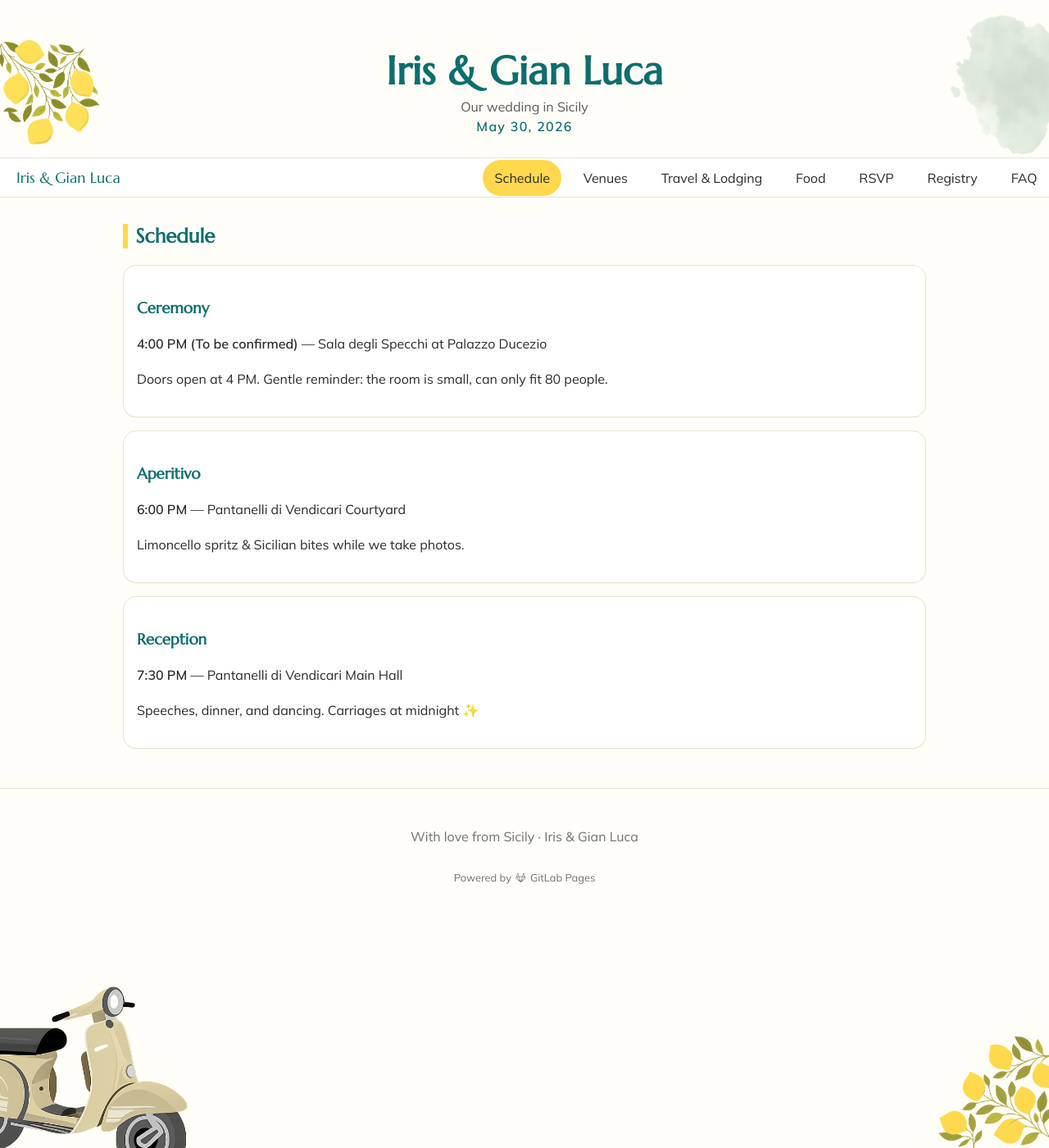
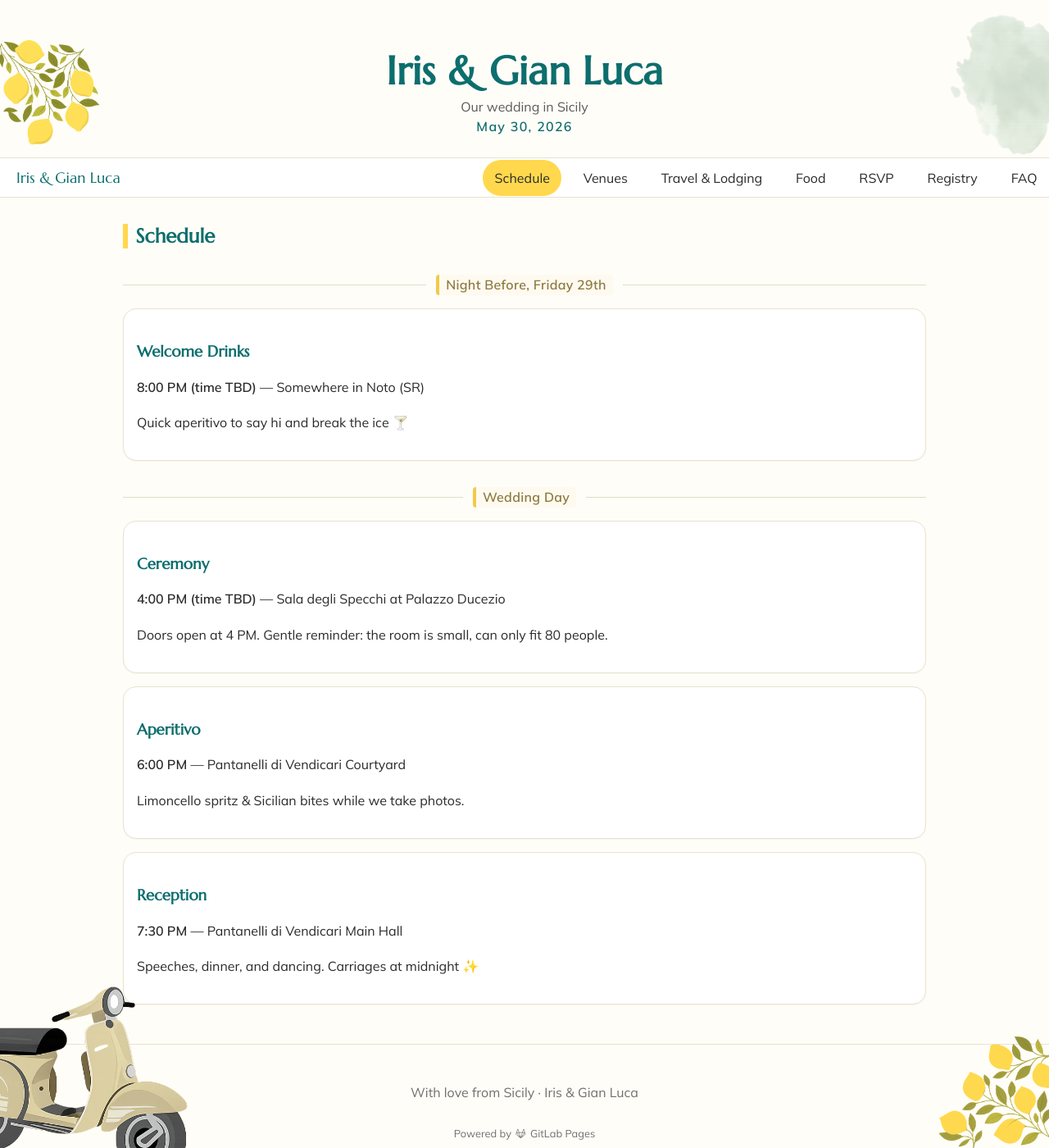
Before and after one commit to gfiasco/iris-gianluca, a Jekyll site: the page built from schedule.md, in a window 1280 px wide and 1400 px high. Shown: the whole window at 82% size. Built offline with Jekyll 4.4.1, drawn with Linux system fonts in a browser that asks for light colours.

Commit message:
feat: add day separator styles and update schedule layout for clarity

```diff
--- a/assets/css/style.css
+++ b/assets/css/style.css
@@ -184,3 +184,27 @@ body.nav-open .nav-links{transform:translateY(0)}
     display: none;
   }
 }
+
+.day-separator {
+  display: flex;
+  align-items: center;
+  gap: .75rem;
+  margin: 2rem 0 1rem;
+  color: #8c7a3e; /* matches your gold accent tone */
+  font-weight: 600;
+  letter-spacing: .3px;
+}
+.day-separator::before,
+.day-separator::after {
+  content: "";
+  flex: 1;
+  height: 1px;
+  background: rgba(140,122,62,.25);
+}
+.day-separator span {
+  white-space: nowrap;
+  padding: .15rem .5rem;
+  border-left: .25rem solid #f3c94b; /* your accent bar color */
+  background: #fffaf0;
+  border-radius: .25rem;
+}
--- a/schedule.md
+++ b/schedule.md
@@ -4,10 +4,21 @@ title: Schedule
 permalink: /schedule/
 ---
 
+<!-- night before -->
+<div class="day-separator"><span>Night Before, Friday 29th</span></div>
+
+<div class="card">
+  <h3>Welcome Drinks</h3>
+  <p><strong>8:00 PM (time TBD)</strong> — Somewhere in {{ site.city }}</p>
+  <p>Quick aperitivo to say hi and break the ice 🍸</p>
+</div>
+
+<!-- day of the wedding -->
+<div class="day-separator"><span>Wedding Day</span></div>
 
 <div class="card">
 <h3>Ceremony</h3>
-<p><strong>4:00 PM (To be confirmed)</strong> — Sala degli Specchi at {{ site.townhall_name }}</p>
+<p><strong>4:00 PM (time TBD)</strong> — Sala degli Specchi at {{ site.townhall_name }}</p>
 <p>Doors open at 4 PM. Gentle reminder: the room is small, can only fit 80 people.</p>
 </div>
 
```
